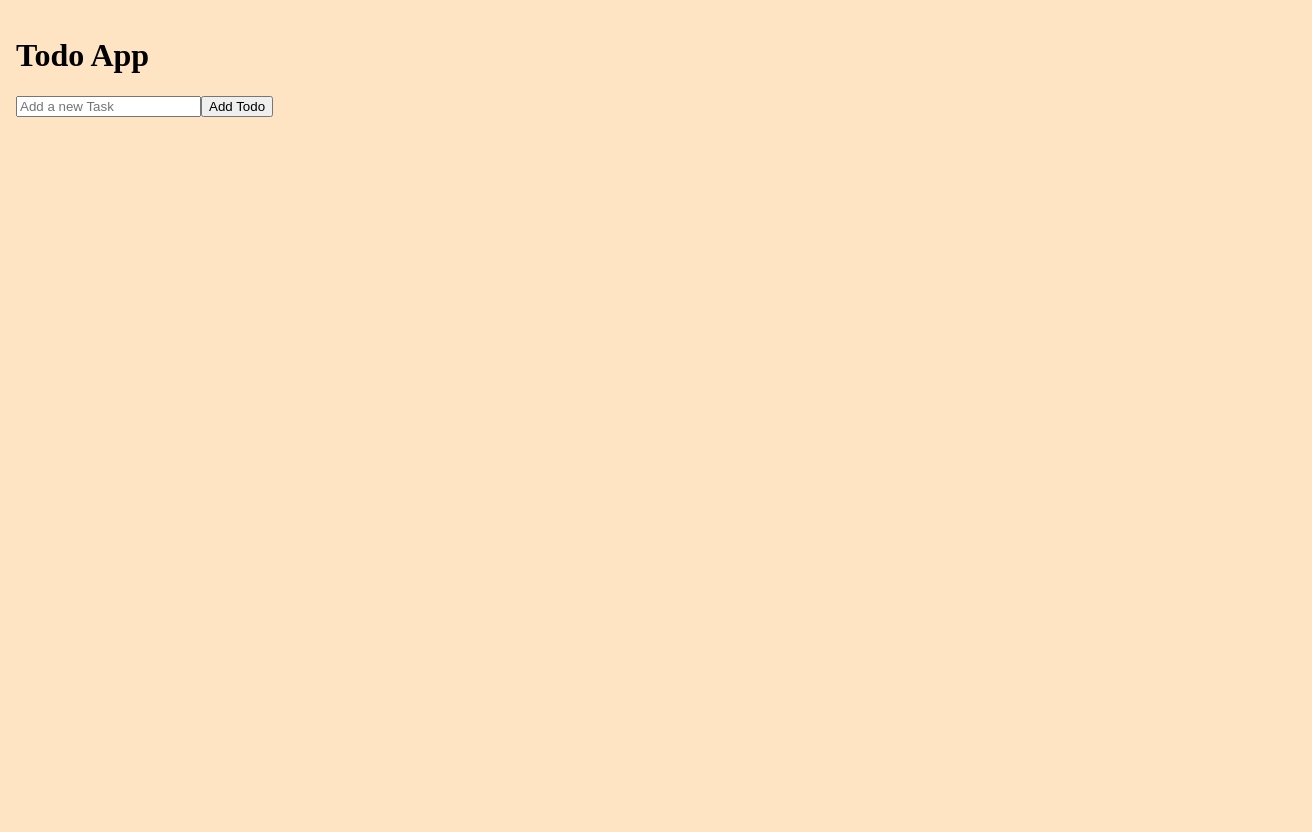
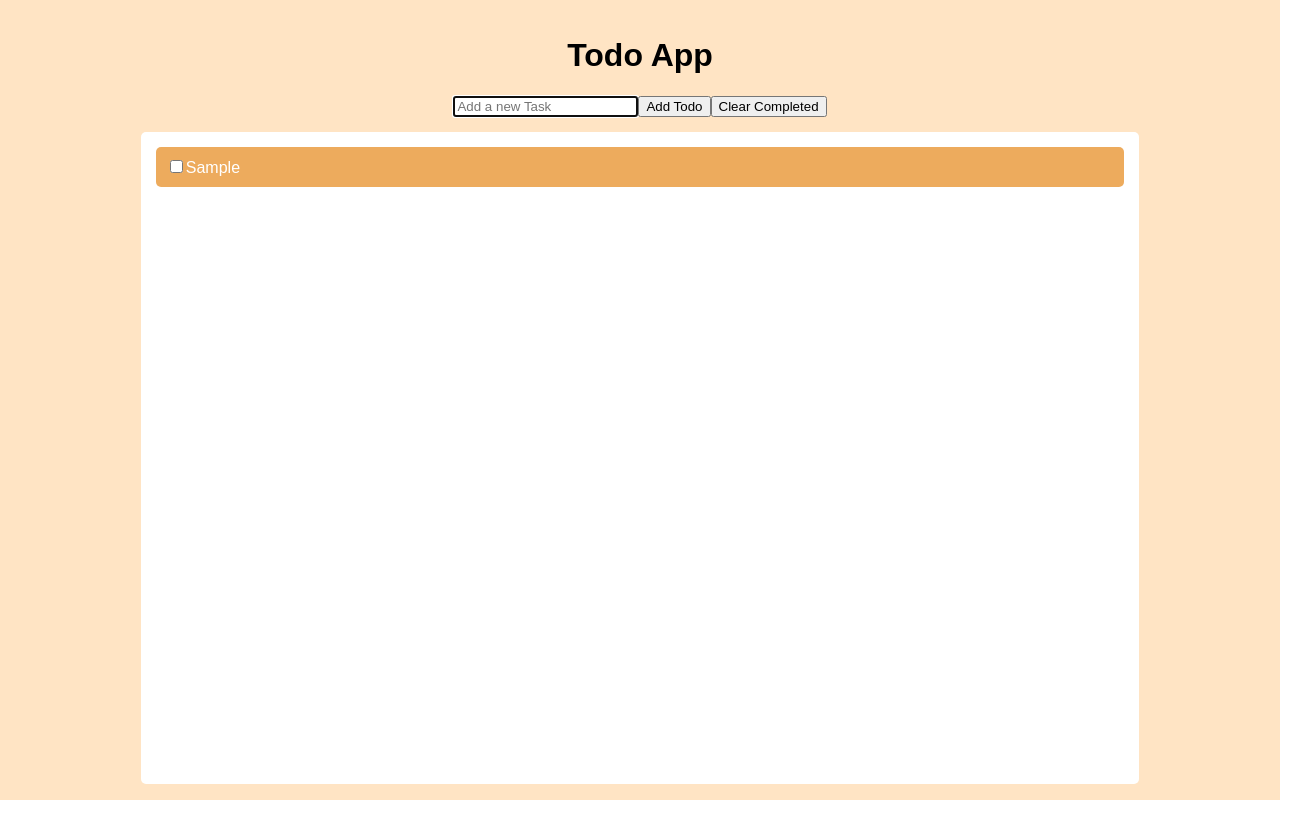
Before and after one commit to Luedch93/todo-list, a React app: page / in a window 1280 px wide. Both pictures are taken after typing "Sample" into the empty fields and a click on the button "Add Todo". Shown: the whole page, 1312 px wide, since content can reach past the window. After the commit the page ends 800 px from the top, so only its background shows below. Built offline with nearby package versions, Linux system fonts and the light colour scheme.

Commit message:
Added new components for TODO list and styles

```diff
--- a/src/App/App.js
+++ b/src/App/App.js
@@ -1,6 +1,7 @@
 import React, { useState } from 'react'
 
 import Input from '../components/Input'
+import TodoList from '../containers/TodoList'
 
 import './App.scss'
 
@@ -8,13 +9,31 @@ const App = () => {
   const [todos, setTodos] = useState([])
 
   const handleSaveTodo = todo => {
-    setTodos([...todos, todo])
+    if (todo.name.trim()) {
+      setTodos([...todos, todo])
+    }
+  }
+
+  const clearAllCompletedTasks = () => {
+    console.log('clear completed')
+    debugger;
+    setTodos(todos.filter(todo => !todo.selected))
+  }
+
+  const handleChange = (selected, index) => {
+    setTodos(todos.map((todo, i) => {
+      if (i === index) {
+        return {...todo, selected}
+      }
+      return todo;
+    }))
   }
 
   return (
     <div id="App">
       <h1>Todo App</h1>
-      <Input onAddTodo={handleSaveTodo}></Input>
+      <Input onAddTodo={handleSaveTodo} onClickCompleted={clearAllCompletedTasks}></Input>
+      <TodoList todos={todos} onChangeSelected={handleChange}></TodoList>
     </div>
   )
 }
--- a/src/App/App.scss
+++ b/src/App/App.scss
@@ -3,4 +3,8 @@
     width: 100vw;
     height: 100vh;
     padding: 1em;
+    display: flex;
+    flex-direction: column;
+    align-items: center;
+    justify-content: flex-start;
 }
--- a/src/components/Input.js
+++ b/src/components/Input.js
@@ -1,19 +1,24 @@
-import React, { useState } from 'react'
+import React, { useState, useRef } from 'react'
 
-const Input = ({ onAddTodo }) => {
+const Input = ({ onAddTodo, onClickCompleted }) => {
   const [todo, setTodo] = useState('')
+  const inputEl = useRef(null);
 
   const handleKeyPress = ({ key }) => {
     if (key == 'Enter') {
-      onAddTodo({ name: todo, selected: true })
+      onAddTodo({ name: todo, selected: false })
       setTodo('')
+      inputEl.current.focus();
     }
   }
 
   const handleClickButton = () => {
-    onAddTodo({ name: todo, selected: true })
+    onAddTodo({ name: todo, selected: false })
     setTodo('')
+    inputEl.current.focus();
   }
+
+
 
   return (
     <div>
@@ -24,9 +29,13 @@ const Input = ({ onAddTodo }) => {
         type="text"
         autoComplete="false"
         placeholder="Add a new Task"
+        ref={inputEl}
       ></input>
       <button onClick={handleClickButton}>
         Add Todo
+      </button>
+      <button onClick={onClickCompleted}>
+        Clear Completed
       </button>
     </div>
   )
--- /dev/null
+++ b/src/components/Todo.js
@@ -0,0 +1,20 @@
+import React, {useState} from 'react';
+
+import './Todo.scss';
+
+const Todo = ({index, todo, onChangeSelected}) => {
+
+  const handleCheckEvent = (e) => {
+
+    onChangeSelected(e.target.checked, index)
+  }
+
+  return (
+    <div className="Todo">
+      <input type="checkbox" defaultChecked={todo.selected} onChange={handleCheckEvent}></input>
+      <span className={todo.selected ? 'completed' : ''}>{todo.name}</span>
+    </div>
+  )
+}
+
+export default Todo
--- /dev/null
+++ b/src/components/Todo.scss
@@ -0,0 +1,11 @@
+.Todo {
+  margin: 5px;
+  padding: 10px;
+  background-color: rgba($color: #eca24c, $alpha: 0.9);
+  color: white;
+  border-radius: 5px;
+  font-size: 16px;
+  .completed {
+    text-decoration: line-through;
+  }
+}
--- /dev/null
+++ b/src/containers/TodoList.js
@@ -0,0 +1,25 @@
+import React, { useState } from 'react'
+import Todo from '../components/Todo'
+
+import './TodoList.scss'
+
+const TodoList = ({ todos, onChangeSelected }) => {
+
+  const handleChange = (selected, index) => {
+    onChangeSelected(selected, index)
+  }
+
+  return (
+    <div className="TodoList">
+      {todos.length > 0 ?
+      todos.map((todo, i) => (
+        <Todo key={i} todo={todo} index={i} onChangeSelected={handleChange}></Todo>
+      ))
+      :
+      <div className="no-data">You don't have any TODO</div>
+      }
+    </div>
+  )
+}
+
+export default TodoList
--- /dev/null
+++ b/src/containers/TodoList.scss
@@ -0,0 +1,19 @@
+.TodoList {
+  margin-top: 15px;
+  background: white;
+  padding: 10px;
+  border-radius: 5px;
+  flex-grow: 1;
+  width: 80%;
+  display: flex;
+  flex-direction: column;
+  .no-data {
+    align-self: center;
+    margin: 20px;
+    padding: 10px;
+    width: 300px;
+    text-align: center;
+    border-radius: 5px;
+    background-color: rgba($color: #eca24c, $alpha: 0.5);
+  }
+}
--- a/src/index.scss
+++ b/src/index.scss
@@ -1,4 +1,12 @@
+* {
+    box-sizing: border-box;
+}
+
 html, body {
     margin: 0;
     padding: 0;
 }
+
+body {
+    font-family: sans-serif;
+}
```
